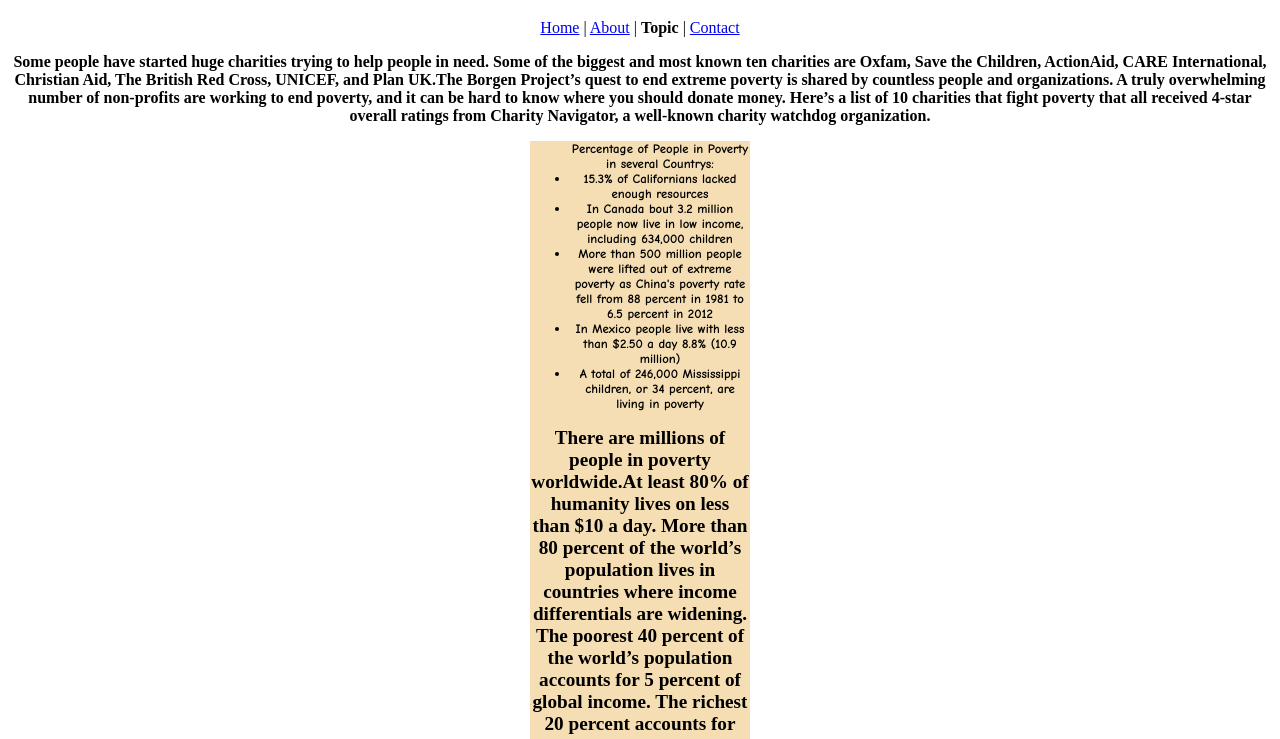
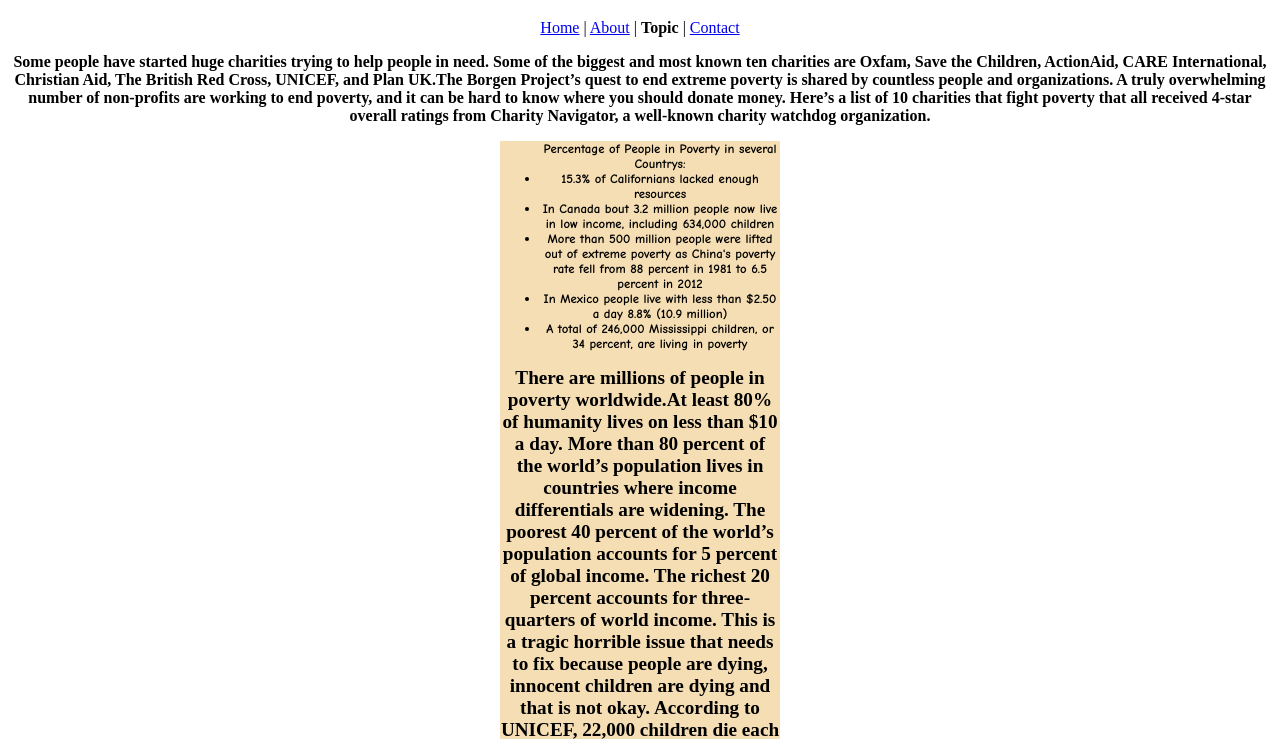
Before and after one commit to jazminvelazquez0202/myfinalproject, a plain HTML site: page topic.html in a window 1280 px wide. Shown: the part 61-800 px from the top of the page. Drawn offline with Linux system fonts and the light colour scheme.

Commit message:
Update topic.css

```diff
--- a/topic.css
+++ b/topic.css
@@ -8,5 +8,5 @@
     aside {
   background-color:#F5DEB3	;
   font-size:80%;
-  width: 220px;
+  width: 280px;
 }
```
